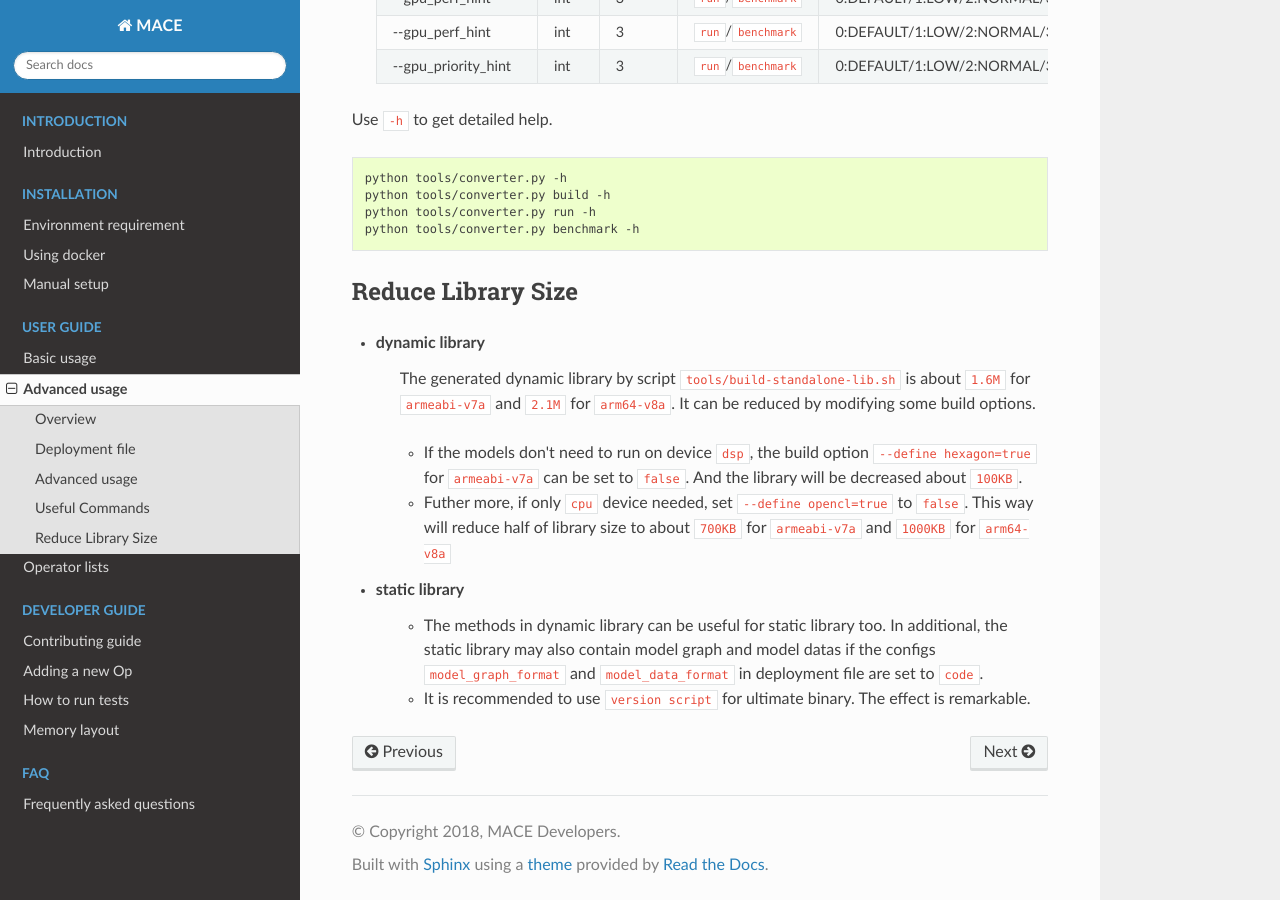
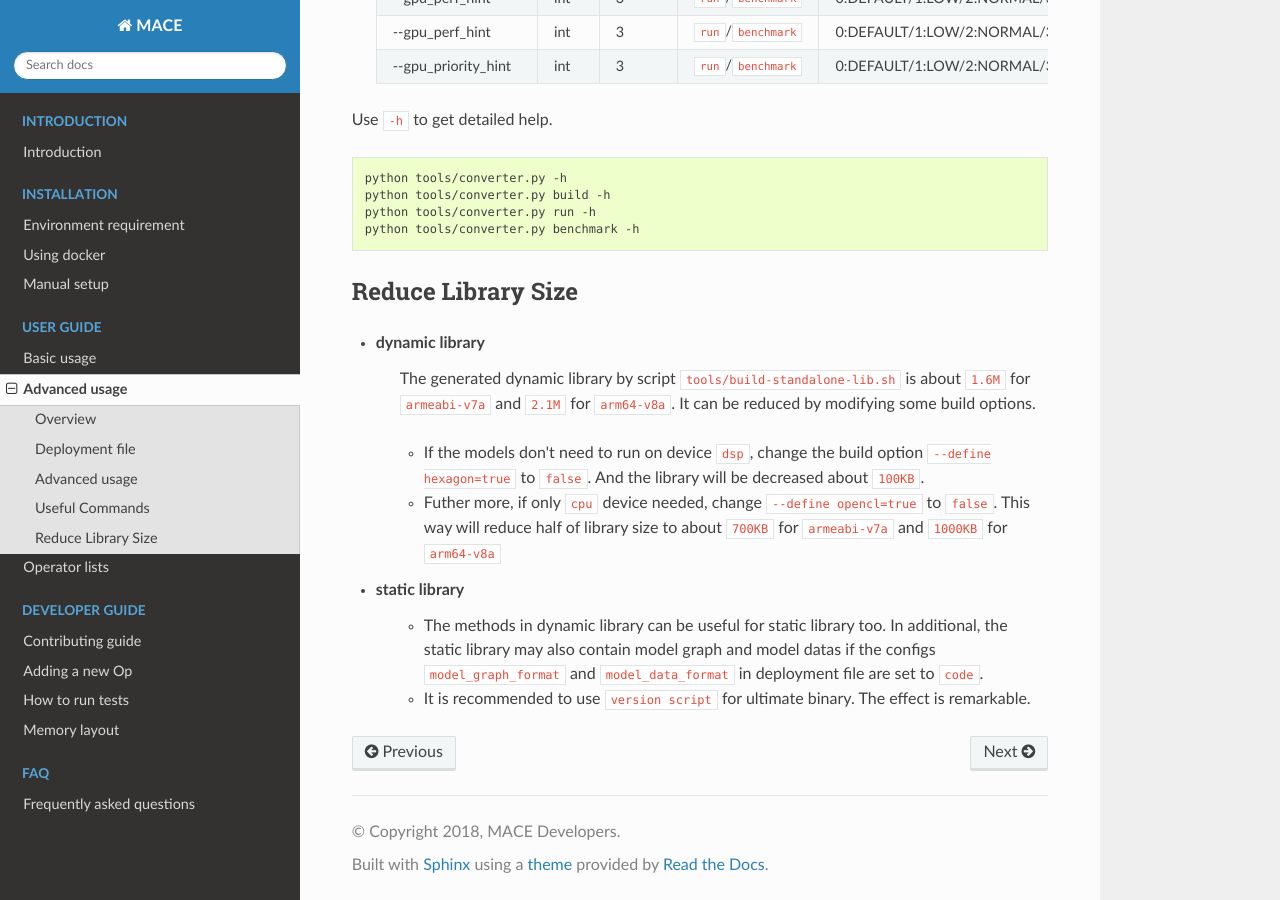
Before and after one commit to XiaoMi/mace, a Sphinx documentation site: the page built from docs/user_guide/advanced_usage.rst, in a window 1280 px wide and 900 px high, scrolled down 6944 px. Built offline with Sphinx 7.4.7 and the Read the Docs theme 2.0.0, drawn with Linux system fonts in a browser that asks for light colours.

Commit message:
update docs

```diff
--- a/docs/user_guide/advanced_usage.rst
+++ b/docs/user_guide/advanced_usage.rst
@@ -370,10 +370,10 @@ Reduce Library Size
     The generated dynamic library by script ``tools/build-standalone-lib.sh`` is about ``1.6M`` for
     ``armeabi-v7a`` and ``2.1M`` for ``arm64-v8a``. It can be reduced by modifying some build options.
 
-    - If the models don't need to run on device ``dsp``, the build option ``--define hexagon=true`` for
-      ``armeabi-v7a`` can be set to ``false``. And the library will be decreased about ``100KB``.
+    - If the models don't need to run on device ``dsp``, change the build option ``--define hexagon=true``
+      to ``false``. And the library will be decreased about ``100KB``.
 
-    - Futher more, if only ``cpu`` device needed, set ``--define opencl=true`` to ``false``. This way
+    - Futher more, if only ``cpu`` device needed, change ``--define opencl=true`` to ``false``. This way
       will reduce half of library size to about ``700KB`` for ``armeabi-v7a`` and ``1000KB`` for ``arm64-v8a``
 
 * **static library**
```
